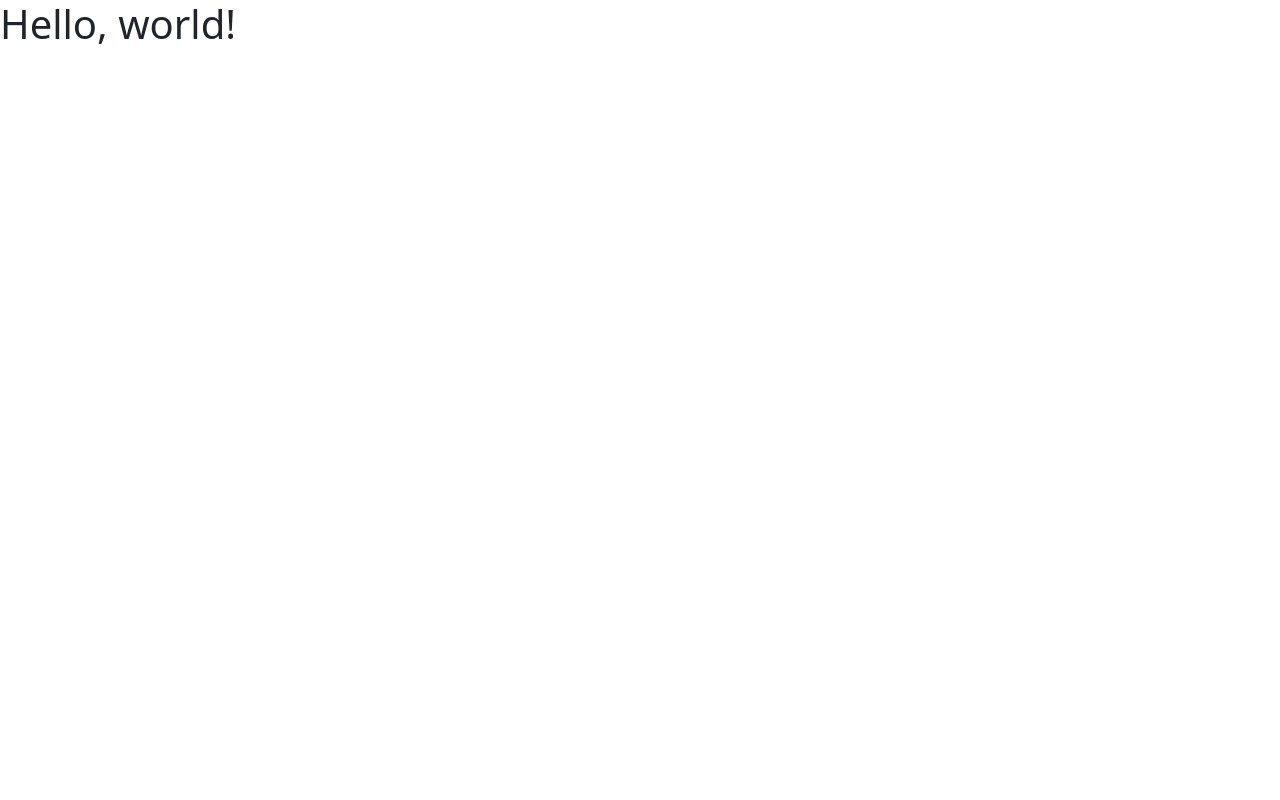
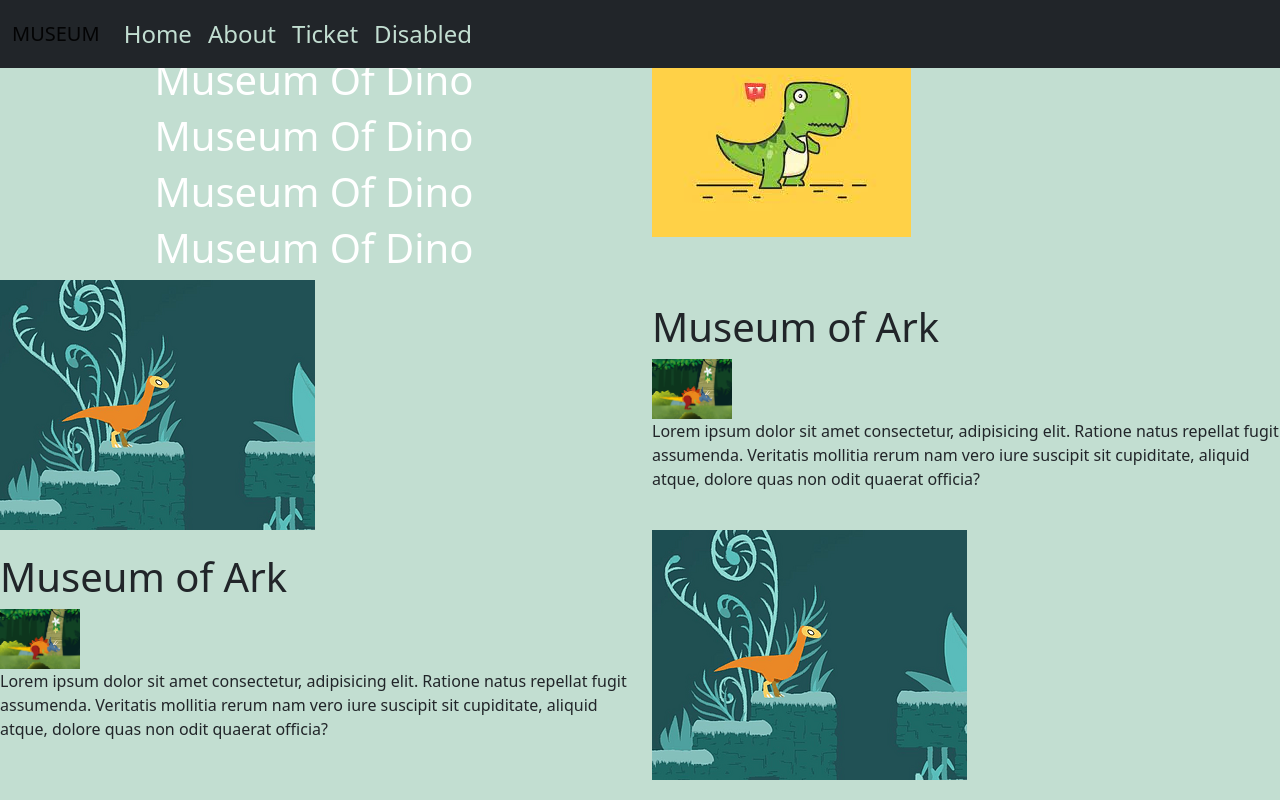
Before and after one commit to InagenaRA/Project-Museum, a plain HTML site: page index.html in a window 1280 px wide. Drawn offline with nearby package versions, Linux system fonts and the light colour scheme.

Commit message:
menambahkan fitur pertama

```diff
--- a/app.css
+++ b/app.css
@@ -0,0 +1,38 @@
+body {
+  background: #c2ded1;
+}
+
+#navbar {
+  font-size: 1.5rem;
+  font-weight: 100;
+}
+
+#navbar .nav-link {
+  color: #c2ded1;
+}
+
+#navbar .nav-link:hover {
+  color: blue;
+}
+
+#navbar .nav-brand {
+  color: blue;
+  font-size: 1.5rem;
+}
+
+.nabar.scrolled {
+  background-color: beige;
+  /* transition: background 500; */
+}
+
+#title-head {
+  font-weight: 100;
+  font-size: 4rem;
+}
+
+@media (max-width: 1200px) {
+  #title-head h1 {
+    font-weight: 100;
+    font-size: 3rem;
+  }
+}
--- a/index.html
+++ b/index.html
@@ -4,6 +4,13 @@
     <!-- Required meta tags -->
     <meta charset="utf-8" />
     <meta name="viewport" content="width=device-width, initial-scale=1" />
+    <title>Museum</title>
+    <link rel="preconnect" href="https://fonts.googleapis.com" />
+    <link rel="preconnect" href="https://fonts.gstatic.com" crossorigin />
+    <link
+      href="https://fonts.googleapis.com/css2?family=Nunito:ital,wght@0,200..1000;1,200..1000&family=Open+Sans:ital,wght@0,300..800;1,300..800&display=swap"
+      rel="stylesheet"
+    />
 
     <!-- Bootstrap CSS -->
     <link
@@ -12,11 +19,91 @@
       integrity="sha384-EVSTQN3/azprG1Anm3QDgpJLIm9Nao0Yz1ztcQTwFspd3yD65VohhpuuCOmLASjC"
       crossorigin="anonymous"
     />
+    <link rel="stylesheet" href="app.css" />
 
     <title>Hello, world!</title>
   </head>
   <body>
-    <h1>Hello, world!</h1>
+    <nav
+      class="navbar fixed-top navbar-expand-lg navbar-light bg-dark"
+      id="navbar"
+    >
+      <div class="container-fluid">
+        <a class="navbar-brand" href="#">MUSEUM</a>
+        <button
+          class="navbar-toggler"
+          type="button"
+          data-bs-toggle="collapse"
+          data-bs-target="#navbarNavAltMarkup"
+          aria-controls="navbarNavAltMarkup"
+          aria-expanded="false"
+          aria-label="Toggle navigation"
+        >
+          <span class="navbar-toggler-icon"></span>
+        </button>
+        <div class="collapse navbar-collapse" id="navbarNavAltMarkup">
+          <div class="navbar-nav">
+            <a class="nav-link active" aria-current="page" href="#home">Home</a>
+            <a class="nav-link" href="#about">About</a>
+            <a class="nav-link" href="#ticket">Ticket</a>
+            <a
+              class="nav-link disabled"
+              href="#"
+              tabindex="-1"
+              aria-disabled="true"
+              >Disabled</a
+            >
+          </div>
+        </div>
+      </div>
+    </nav>
+
+    <section class="container-fluid px-0">
+      <div class="row align-items-center" id="home">
+        <div class="col-lg-6">
+          <div class="text-white text-center d-none d-lg-block" id="title-head">
+            <h1>Museum Of Dino</h1>
+            <h1>Museum Of Dino</h1>
+            <h1>Museum Of Dino</h1>
+            <h1>Museum Of Dino</h1>
+            <h1>Museum Of Dino</h1>
+          </div>
+        </div>
+        <div class="col-lg-6">
+          <img class="img-fluid" src="icon/images1.jpeg" alt="" />
+        </div>
+      </div>
+      <div class="row align-items-center" id="about">
+        <div class="col-md-6 order-2 order-md-1">
+          <img src="icon/image2.png" alt="" />
+        </div>
+        <div class="col-md-6 order-1">
+          <h1>Museum of Ark</h1>
+          <img src="icon/image3.jpg" height="60" alt="" />
+          <p>
+            Lorem ipsum dolor sit amet consectetur, adipisicing elit. Ratione
+            natus repellat fugit assumenda. Veritatis mollitia rerum nam vero
+            iure suscipit sit cupiditate, aliquid atque, dolore quas non odit
+            quaerat officia?
+          </p>
+        </div>
+      </div>
+      <div class="row align-items-center" id="ticket">
+        <div class="col-md-6 order-2">
+          <img src="icon/image2.png" alt="" />
+        </div>
+        <div class="col-md-6 order-1">
+          <h1>Museum of Ark</h1>
+          <img src="icon/image3.jpg" height="60" alt="" />
+          <p>
+            Lorem ipsum dolor sit amet consectetur, adipisicing elit. Ratione
+            natus repellat fugit assumenda. Veritatis mollitia rerum nam vero
+            iure suscipit sit cupiditate, aliquid atque, dolore quas non odit
+            quaerat officia?
+          </p>
+        </div>
+      </div>
+    </section>
 
     <!-- Optional JavaScript; choose one of the two! -->
 
@@ -32,5 +119,18 @@
     <script src="https://cdn.jsdelivr.net/npm/@popperjs/core@2.9.2/dist/umd/popper.min.js" integrity="sha384-IQsoLXl5PILFhosVNubq5LC7Qb9DXgDA9i+tQ8Zj3iwWAwPtgFTxbJ8NT4GN1R8p" crossorigin="anonymous"></script>
     <script src="https://cdn.jsdelivr.net/npm/bootstrap@5.0.2/dist/js/bootstrap.min.js" integrity="sha384-cVKIPhGWiC2Al4u+LWgxfKTRIcfu0JTxR+EQDz/bgldoEyl4H0zUF0QKbrJ0EcQF" crossorigin="anonymous"></script>
     -->
+    <script
+      src="https://code.jquery.com/jquery-3.7.1.min.js"
+      integrity="sha256-/JqT3SQfawRcv/BIHPThkBvs0OEvtFFmqPF/lYI/Cxo="
+      crossorigin="anonymous"
+    ></script>
+    <script>
+      $(function () {
+        $(document).scroll(function () {
+          let $nav = $("navbar");
+          $nav.toggleClass("scrolled", $(this).scrollTop() > $nav.height());
+        });
+      });
+    </script>
   </body>
 </html>
```
Also changed, not shown: icon/image2.png (added), icon/image3.jpg (added), icon/image4.jpg (added), icon/images1.jpeg (added).
